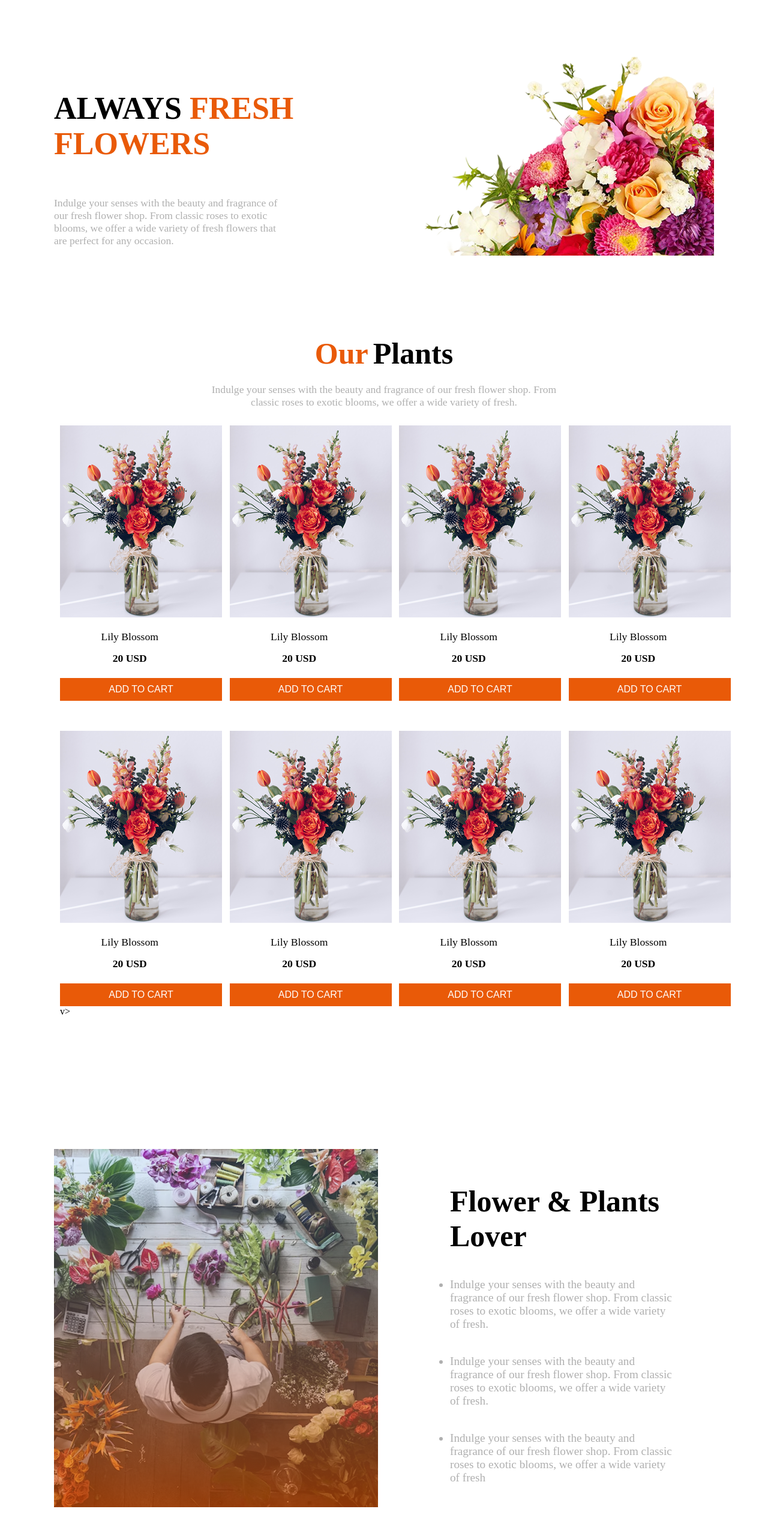
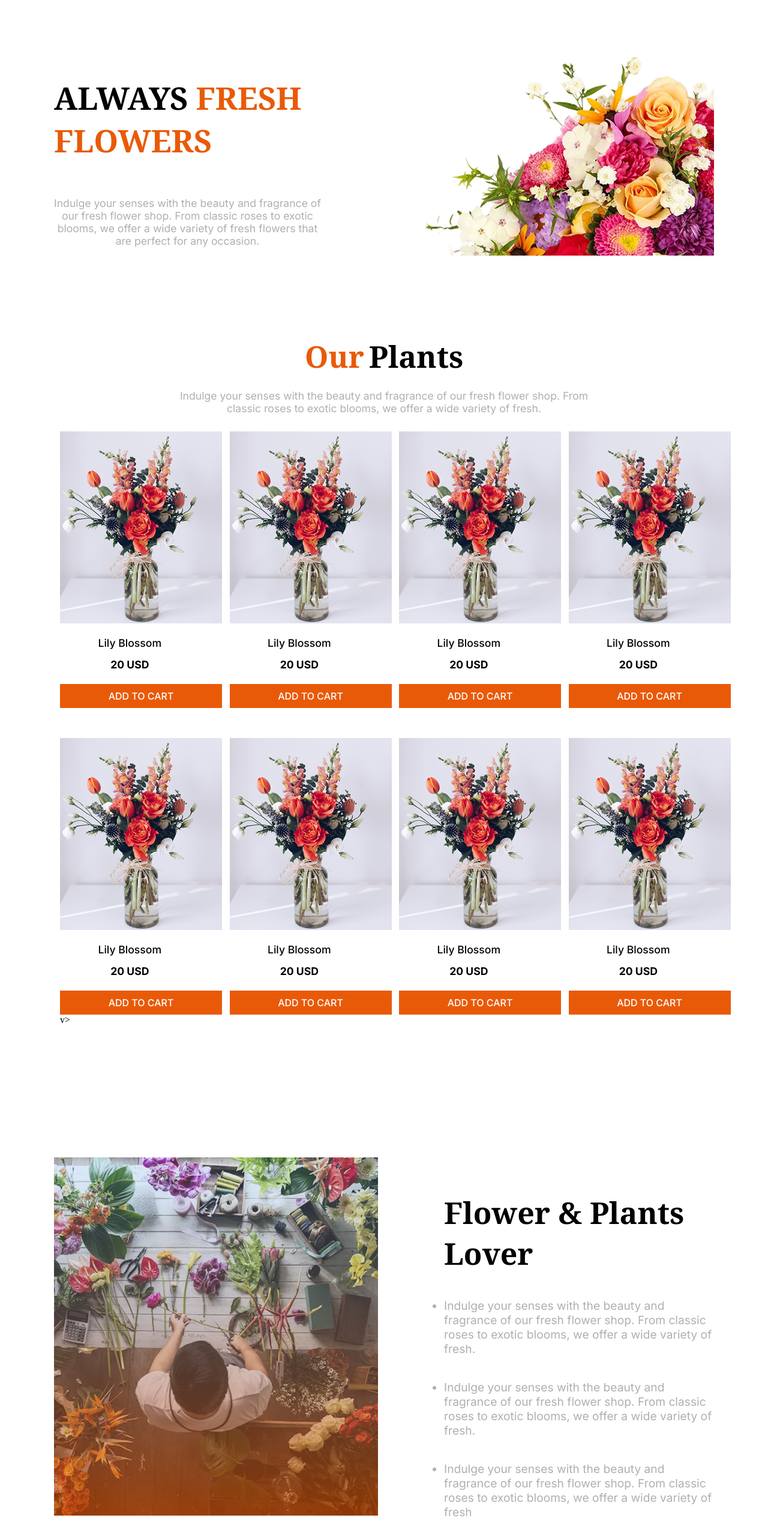
Before and after one commit to Shafaiat28200/My-second-assignment, a plain HTML site: page index.html in a window 1280 px wide. Shown: the part 160-2720 px from the top of the page at 60% size. Drawn offline with Linux system fonts and the light colour scheme.

Commit message:
complete my font section

```diff
--- a/index.html
+++ b/index.html
@@ -4,6 +4,12 @@
     <meta charset="UTF-8">
     <meta name="viewport" content="width=device-width, initial-scale=1.0">
     <title>My second assignment</title>
+    <link rel="preconnect" href="https://fonts.googleapis.com">
+<link rel="preconnect" href="https://fonts.gstatic.com" crossorigin>
+<link href="https://fonts.googleapis.com/css2?family=Noto+Serif:ital,wght@0,100..900;1,100..900&display=swap" rel="stylesheet">
+<link rel="preconnect" href="https://fonts.googleapis.com">
+<link rel="preconnect" href="https://fonts.gstatic.com" crossorigin>
+<link href="https://fonts.googleapis.com/css2?family=Inter:ital,opsz,wght@0,14..32,100..900;1,14..32,100..900&display=swap" rel="stylesheet">
     <link rel="stylesheet" href="styles/style.css">
 </head>
 <body>
@@ -97,16 +103,22 @@
             <section class="frame">
                 <div class="for-img">
                 <div class="store"><img src="images/assets/flower-store.png" alt="flower store"></div>
-                 <!-- <div class="brand-logo"> <img src="images/assets/trusted-badge.png" alt=""></div>  -->
+                 <!-- git  -->
 
                 </div>
 
                 <ul class="plants-lover">
                      <h1> Flower & Plants <br> Lover</h1>
-                    <li class="dark-11">Indulge your senses with the beauty and <br> fragrance of our fresh flower shop. From classic <br> roses to exotic blooms, we offer a wide variety <br> of fresh.</li>
-                    <li class="dark-11">Indulge your senses with the beauty and <br> fragrance of our fresh flower shop. From classic <br> roses to exotic blooms, we offer a wide variety <br> of fresh.</li>
-                    <li class="dark-11"> Indulge your senses with the beauty and<br>fragrance of our fresh flower shop. From classic <br> roses to exotic blooms, we offer a wide variety <br> of fresh</li>
+                    <li class="dark-11">Indulge your senses with the beauty and  fragrance of our fresh flower shop. From classic  roses to exotic blooms, we offer a wide variety  of fresh.</li>
+                    <li class="dark-11">Indulge your senses with the beauty and fragrance of our fresh flower shop. From classic  roses to exotic blooms, we offer a wide variety of fresh.</li>
+                    <li class="dark-11"> Indulge your senses with the beauty and fragrance of our fresh flower shop. From classic  roses to exotic blooms, we offer a wide variety  of fresh</li>
                 </ul>
+            </section>
+
+            <section class="offer">
+
+                <h2><span class=" dark-12">Latest</span> <span class="dark-13"> Deals</span></h2>
+                <p>Indulge your senses with the beauty and fragrance of our fresh flower shop. From <br> classic roses to exotic blooms, we offer a wide variety of fresh.</p>
 
             </section>
         </main>
--- a/styles/style.css
+++ b/styles/style.css
@@ -25,6 +25,7 @@
 
   }
   .dark-1{
+    font-family: "Noto Serif", serif;
     color: #252432;
     font-size: medium;
     font-weight: bold;
@@ -66,11 +67,13 @@
 
 
    .dark-4{
+    font-family: "Noto Serif", serif;
    font-size:3.25rem ;
    font-weight:bold ;
    color:#000000;
   }
    .dark-5{
+    font-family: "Noto Serif", serif;
    font-size:3.25rem ;
    font-weight:bold ;
    color:#E95A08 ;
@@ -90,11 +93,13 @@
     text-align: center;
   }
   .dark-6{
+    font-family: "Noto Serif", serif;
   color: #E95A08;
   font-weight: bold;
   font-size: 3.125rem;
   }
  .dark-7{
+  font-family: "Noto Serif", serif;
   color: #000000;
  font-weight: bold;
   font-size: 3.125rem;
@@ -107,6 +112,7 @@
 }
 
 .dark-9{
+  font-family: "Inter", sans-serif;
   font-size: 1.1rem;
   color: #000000;
   font-weight:500;
@@ -114,12 +120,14 @@
   text-align: center;
 }
 .dark-10{
+  font-family: "Inter", sans-serif;
   font-weight: bold;
   font-size: 1.1rem;
   margin-top: 15px;
   text-align: center;
 }
 .primary-btn{
+  font-family: "Inter", sans-serif;
 background-color: #E95A08;
 color: #ffff;
 font-weight:500;
@@ -136,14 +144,16 @@ margin-top: 22px;
 .frame{
   margin-top: 210px;
   display: flex;
-  gap: 80px;
+  gap: 70px;
 }
 section h1{
+   font-family: "Noto Serif", serif;
   font-weight: bold;
   font-size: 3.125rem;
   margin-right: 5px;
 }
 .dark-11{
+  font-family: "Inter", sans-serif;
   color: #00000050;
   font-size: 1.2rem;
 }
@@ -151,3 +161,30 @@ section h1{
 section ul li{
  margin-top: 40px;
 }
+
+
+
+/* offer sectioin */
+.offer{
+margin-top: 134px;
+}
+
+
+h2 {
+   font-family: "Noto Serif", serif;
+  text-align: center;
+  font-weight: bold;
+  font-size: 3.125rem;
+}
+p{
+  font-family: "Inter", sans-serif;
+  text-align: center;
+  font-size: 1.1rem;
+  font-weight: 400;
+}
+.dark-12{
+color: #E95A08;
+}
+.dark-13{
+  color: #000000;
+}
```
